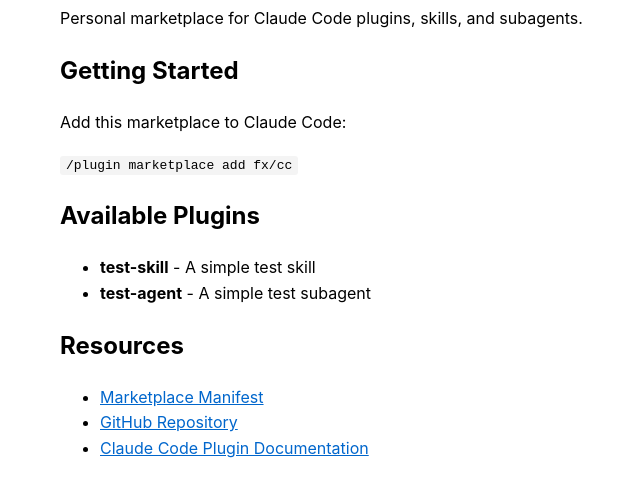
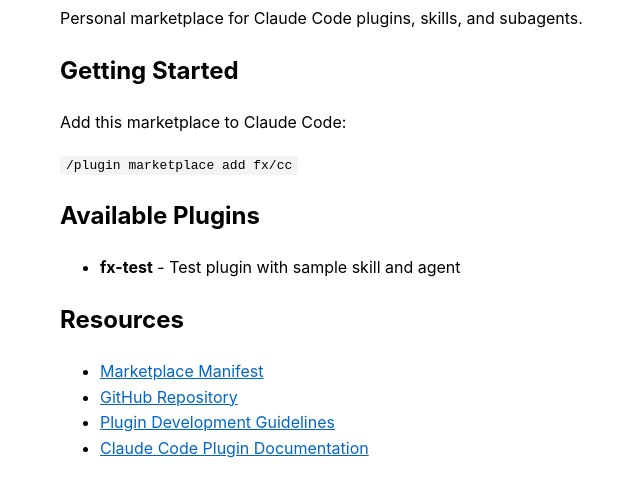
Before and after one commit to fx/cc, a plain HTML site: page index.html in a window 1280 px wide. Shown: the part 158-654 px from the top of the page, without its empty margins (180-820 px from the left). Drawn offline with Linux system fonts and the light colour scheme.

Commit message:
feat: add fx-test plugin with comprehensive development guidelines
Combined test plugin including hello skill and test-agent subagent for marketplace validation. Added CLAUDE.md with plugin development guidelines covering naming conventions, plugin structure, and best practices.

```diff
--- a/index.html
+++ b/index.html
@@ -31,14 +31,14 @@
 
     <h2>Available Plugins</h2>
     <ul>
-        <li><strong>test-skill</strong> - A simple test skill</li>
-        <li><strong>test-agent</strong> - A simple test subagent</li>
+        <li><strong>fx-test</strong> - Test plugin with sample skill and agent</li>
     </ul>
 
     <h2>Resources</h2>
     <ul>
         <li><a href=".claude-plugin/marketplace.json">Marketplace Manifest</a></li>
         <li><a href="https://github.com/fx/cc">GitHub Repository</a></li>
+        <li><a href="CLAUDE.md">Plugin Development Guidelines</a></li>
         <li><a href="https://docs.claude.com/en/docs/claude-code/plugin-marketplaces">Claude Code Plugin Documentation</a></li>
     </ul>
 </body>
```
Also changed, not shown: .claude-plugin/marketplace.json, plugins/fx-test/.claude-plugin/plugin.json (added), 6 other files.
